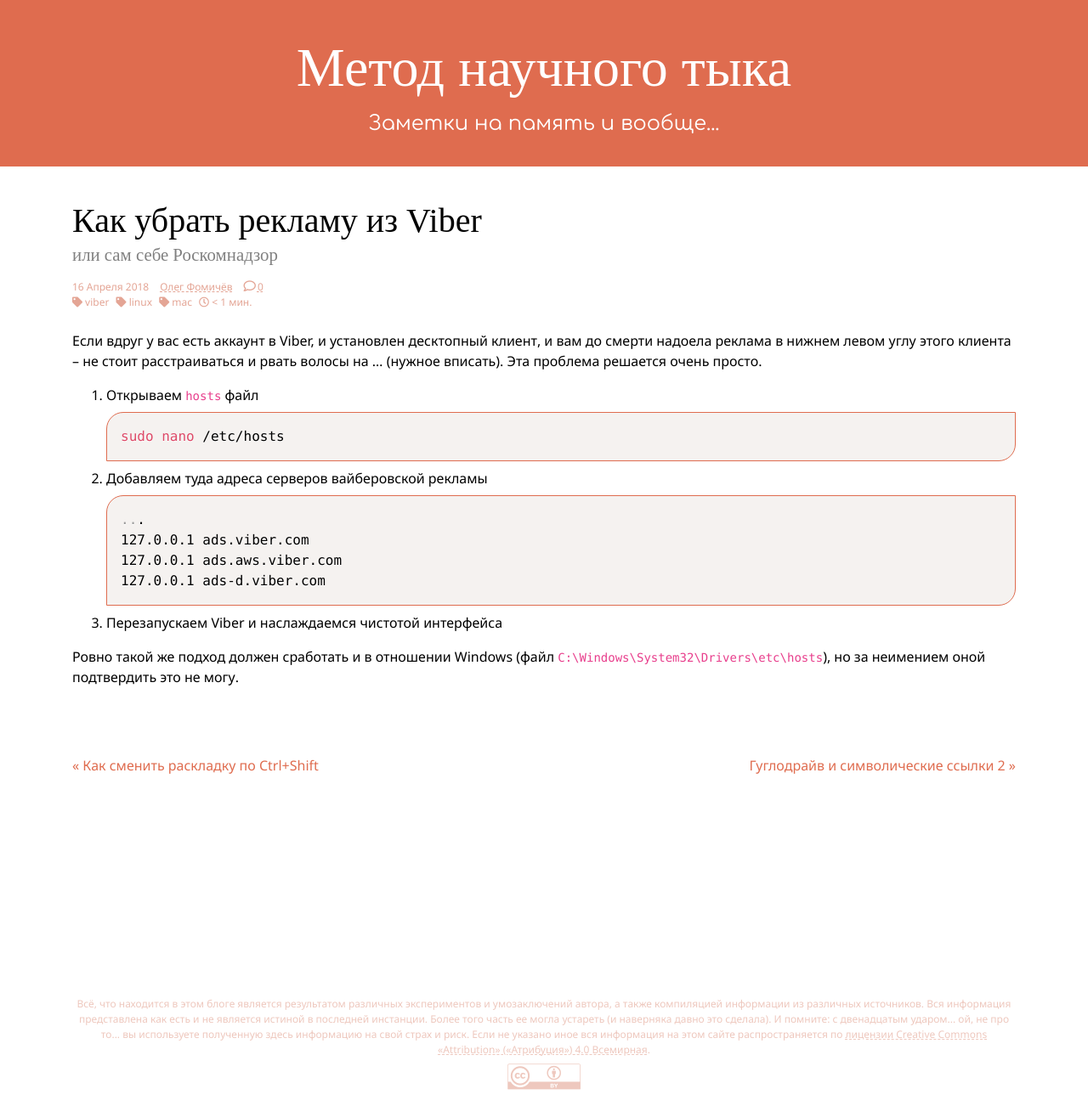
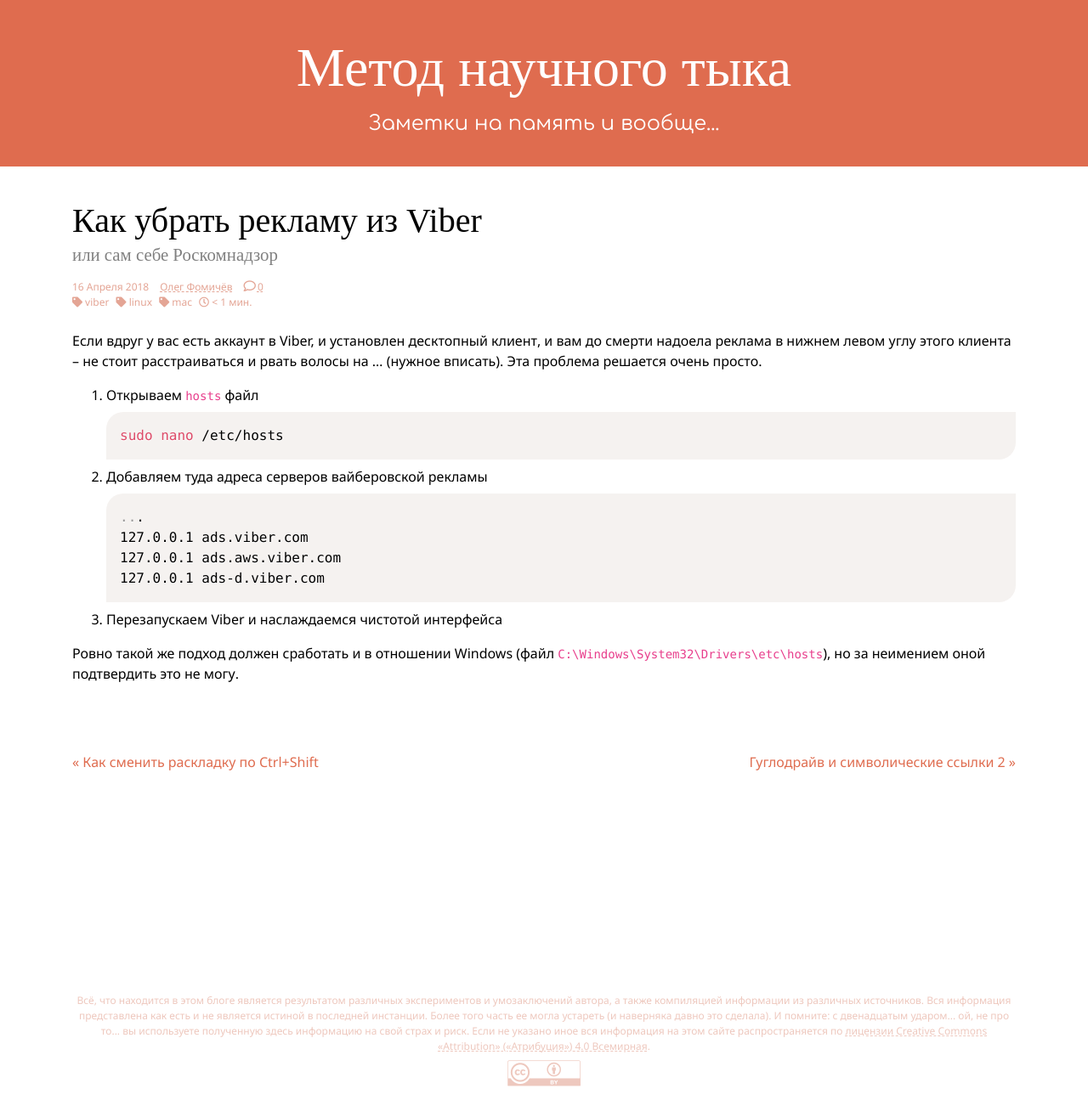
Before and after one commit to fomich0ff/fomich0ff.github.io, a Jekyll site: the page built from _posts/2018-04-16-how-to-remove-ads-from-desktop-viber.md, in a window 1280 px wide. Shown: the whole page at 85% size. Built offline with Jekyll 4.4.1, drawn with Linux system fonts in a browser that asks for light colours; nearby versions of some CDN libraries; some web fonts are replaced; comment, search, counter and statistics services are not loaded.

Commit message:
Update elements.scss

```diff
--- a/_sass/basic/elements.scss
+++ b/_sass/basic/elements.scss
@@ -26,5 +26,5 @@
     border-top-left-radius: 20px;
     border-bottom-right-radius: 20px;
     font-size: 1em;
-    border: 1px solid $color-orange;
+    /*border: 1px solid $color-orange;*/
 }
```
